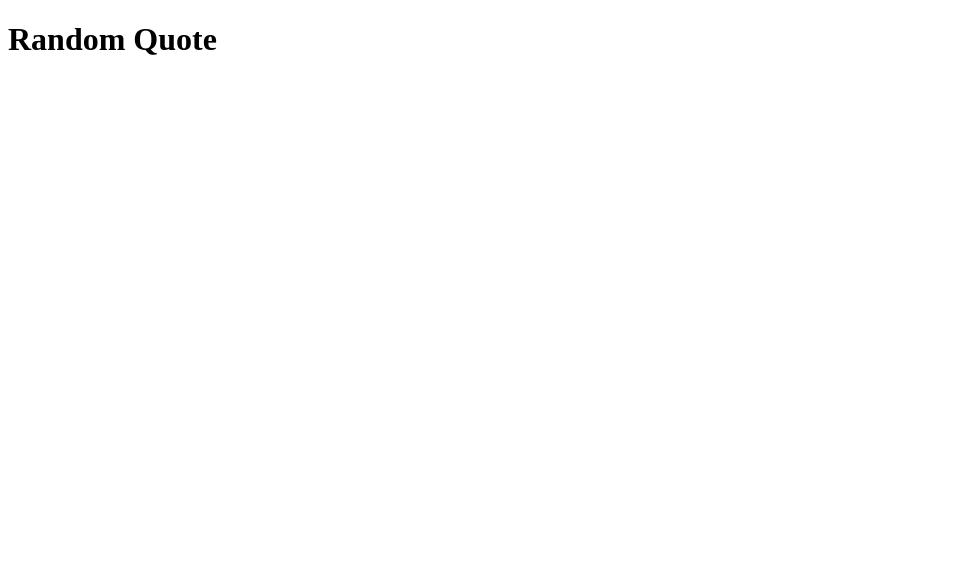
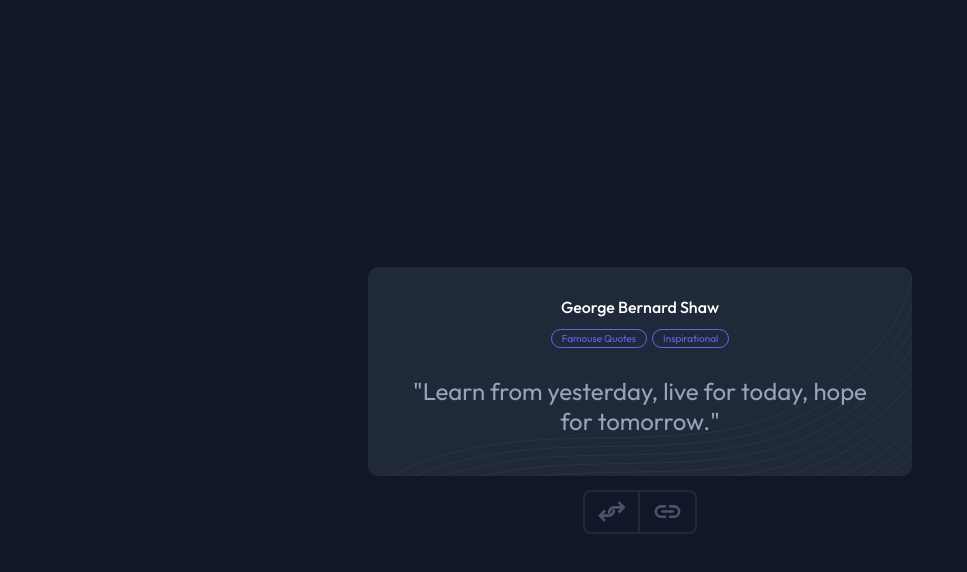
Before and after one commit to craftzmask/random-quote, a plain HTML site: page index.html in a window 1280 px wide. Shown: the whole page, without its empty margins (0-967 px from the left). Drawn offline with Linux system fonts and the light colour scheme.

Commit message:
add style

```diff
--- a/index.html
+++ b/index.html
@@ -3,9 +3,25 @@
 <head>
   <meta charset="UTF-8">
   <meta name="viewport" content="width=device-width, initial-scale=1.0">
+  <link rel="stylesheet" href="style.css">
   <title>Random Quote</title>
 </head>
 <body>
-  <h1>Random Quote</h1>
+  <div class="quote-container">
+    <div class="author-name">George Bernard Shaw</div>
+    <div class="tags">
+      <div class="tag">Famouse Quotes</div>
+      <div class="tag">Inspirational</div>
+    </div>
+    <div class="quote">"Learn from yesterday, live for today, hope for tomorrow."</div>
+  </div>
+  <div class="actions">
+    <div class="action next-quote">
+      <img src="./assets/Regroup.svg" alt="Next Quote">
+    </div>
+    <div class="action copy-quote">
+      <img src="./assets/link.svg" alt="Copy QUote">
+    </div>
+  </div>
 </body>
 </html>
--- /dev/null
+++ b/style.css
@@ -0,0 +1,103 @@
+@import url('https://fonts.googleapis.com/css2?family=Outfit:wght@300;400;500;700&display=swap');
+
+:root {
+  --bg-color: #111729;
+  --quote-bg-color: #20293A;
+  --author-name-text-color: #fff;
+  --tag-color: #6466E9;
+  --quote-text-color: #96A4B5;
+}
+
+* {
+  font: inherit;
+  color: inherit;
+  box-sizing: border-box;
+}
+
+body {
+  display: flex;
+  flex-direction: column;
+  justify-content: center;
+  align-items: center;
+  margin: 0;
+  padding: 0;
+  font-family: 'Outfit', sans-serif;
+  background-color: var(--bg-color);
+  height: 100vh;
+}
+
+.quote-container {
+  display: flex;
+  flex-direction: column;
+  align-items: center;
+  background-color: var(--quote-bg-color);
+  background-image: url('./assets/bg-image-random-quote.svg');
+  background-repeat: no-repeat;
+  background-size: cover;
+  border-radius: 10px;
+  width: 544px;
+  height: 209px;
+  padding: 30px;
+
+  .author-name {
+    font-size: 16px;
+    font-weight: 500;
+    color: var(--author-name-text-color);
+    margin-bottom: 12px;
+  }
+
+  .tags {
+    display: flex;
+    column-gap: 5px;
+    font-size: 10px;
+    color: var(--tag-color);
+    margin-bottom: 28px;
+  }
+
+  .tag {
+    width: fit-content;
+    border: 1px solid var(--tag-color);
+    border-radius: 20px;
+    padding: 2px 10px;
+  }
+
+  .quote {
+    text-align: center;
+    font-size: 24px;
+    color: var(--quote-text-color);
+  }
+}
+
+.actions {
+  display: flex;
+  align-items: center;
+  border: 2px solid var(--quote-bg-color);
+  border-radius: 8px;
+  line-height: 0;
+  margin-top: 14px;
+
+  .action {
+    display: flex;
+    justify-content: center;
+    align-items: center;
+    width: 55px;
+    height: 40px;
+  }
+
+  .action:hover {
+    cursor: pointer;
+  }
+
+  img {
+    width: 70%;
+  }
+
+  .next-quote {
+    padding: 2px 5px;
+    border-right: 2px solid var(--quote-bg-color);
+  }
+
+  .copy-quote {
+    padding: 2px 5px;
+  }
+}
```
Also changed, not shown: assets/Regroup.svg (added), assets/bg-image-random-quote.svg (added), assets/link.svg (added).
